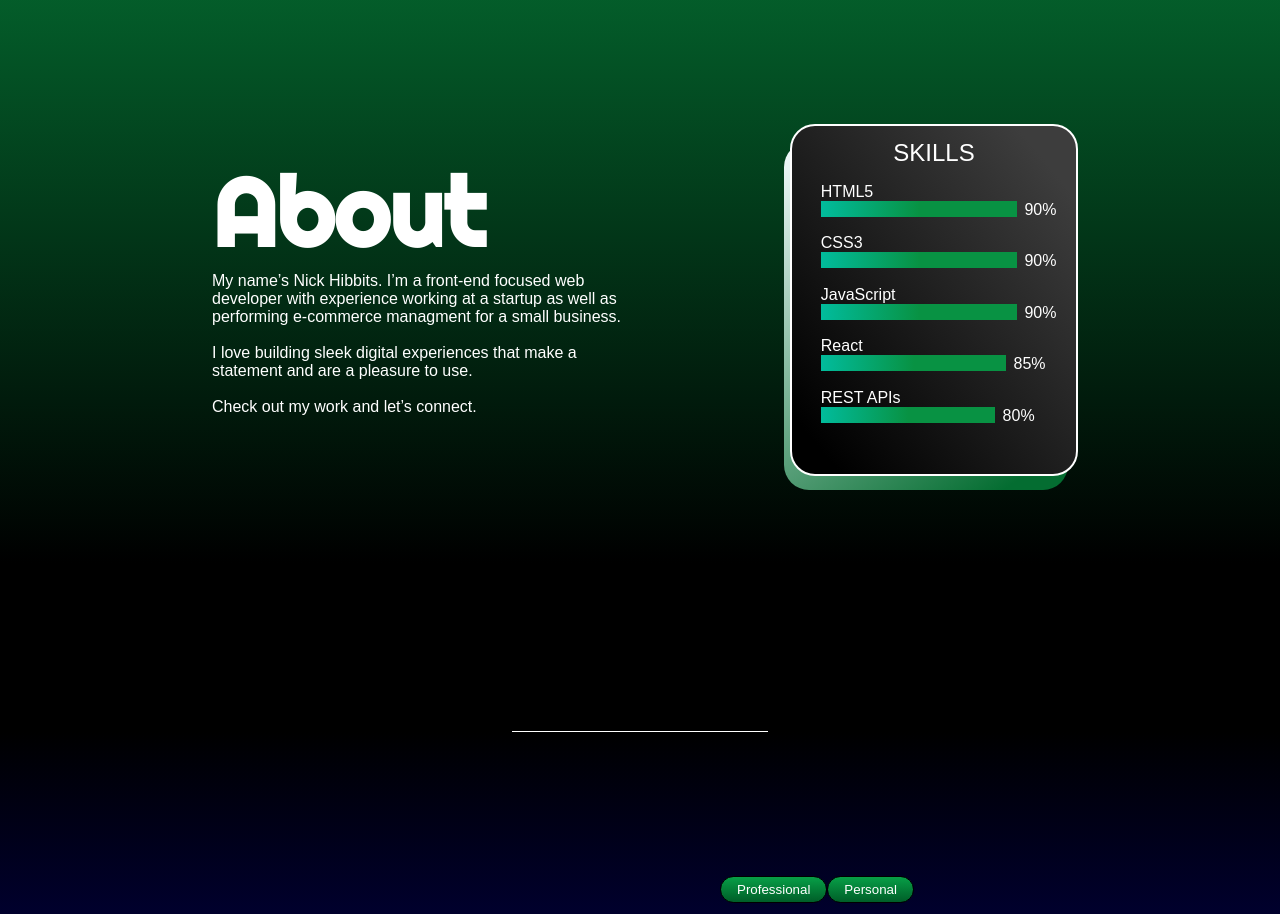
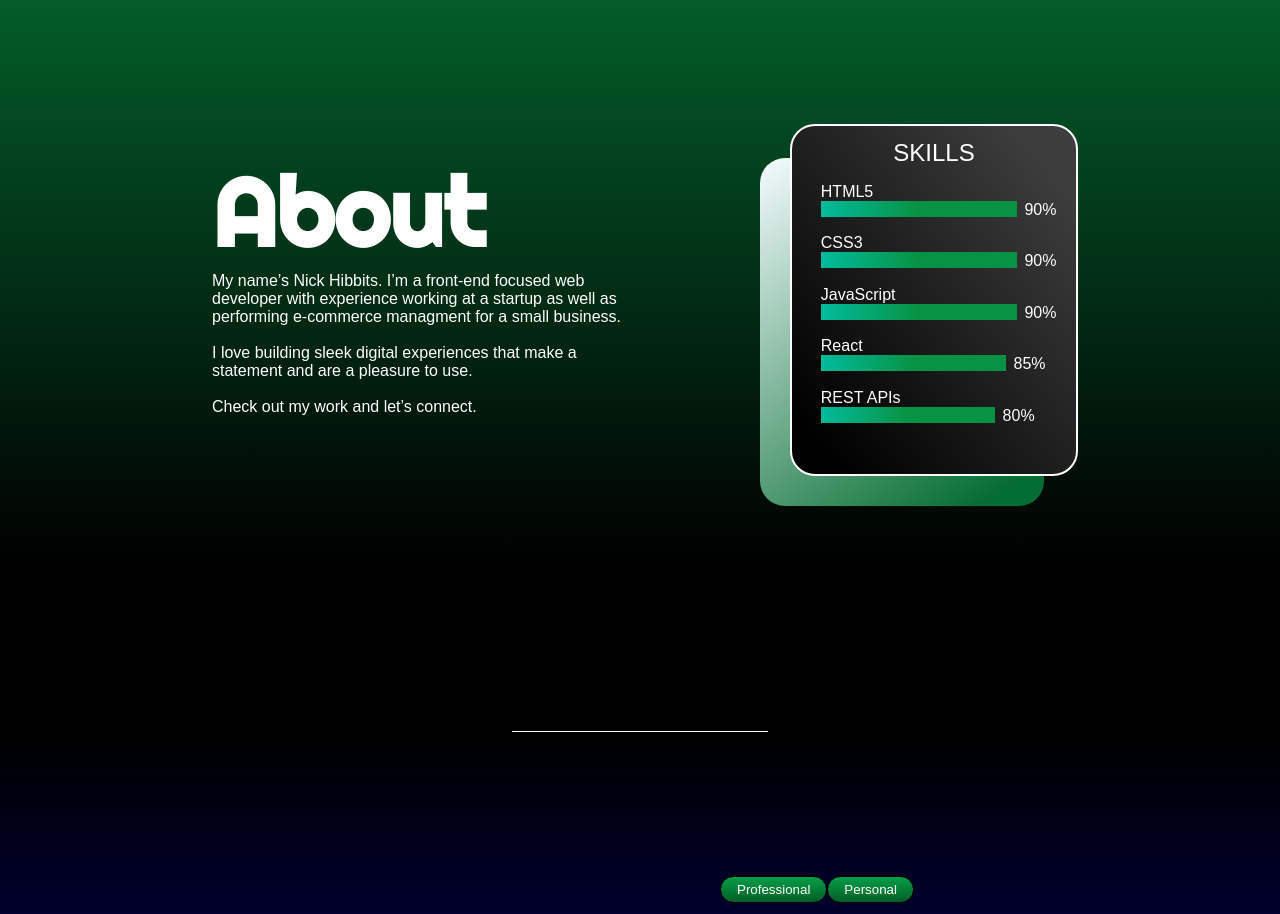
Before and after one commit to nickhibbits/react-website, a React (Create React App) app: page / in a window 1280 px wide. Shown: the part 900-1814 px from the top of the page. Built offline with nearby package versions, Linux system fonts and the light colour scheme; grey boxes are pictures that could not be loaded; a web font is replaced by a local one.

Commit message:
add bigScreen breakpoint

```diff
--- a/src/styles/SkillsCard.scss
+++ b/src/styles/SkillsCard.scss
@@ -30,6 +30,10 @@
     background: linear-gradient(144.49deg, #f5fcff 0%, #046d31 91.67%);
     border-radius: 25px;
     z-index: -1;
+    @include mediaQueries.desktop {
+      top: 2rem;
+      right: 2rem;
+    }
   }
 }
 
--- a/src/styles/index.scss
+++ b/src/styles/index.scss
@@ -98,6 +98,9 @@ button {
   @include mediaQueries.desktop {
     margin: 0 13.25rem;
   }
+  @include mediaQueries.bigScreen {
+    margin: 0 25rem;
+  }
 }
 
 .info-wrapper {
--- a/src/styles/mediaQueries.scss
+++ b/src/styles/mediaQueries.scss
@@ -15,3 +15,9 @@
     @content;
   }
 }
+
+@mixin bigScreen {
+  @media (min-width: 1400px) {
+    @content;
+  }
+}
```
